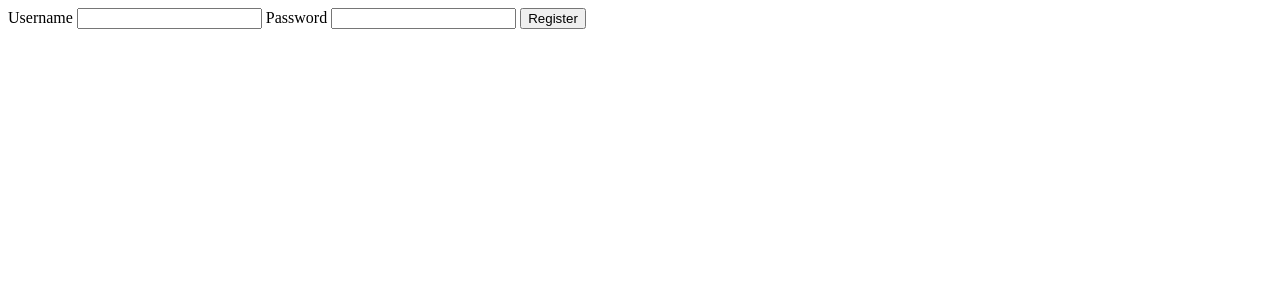
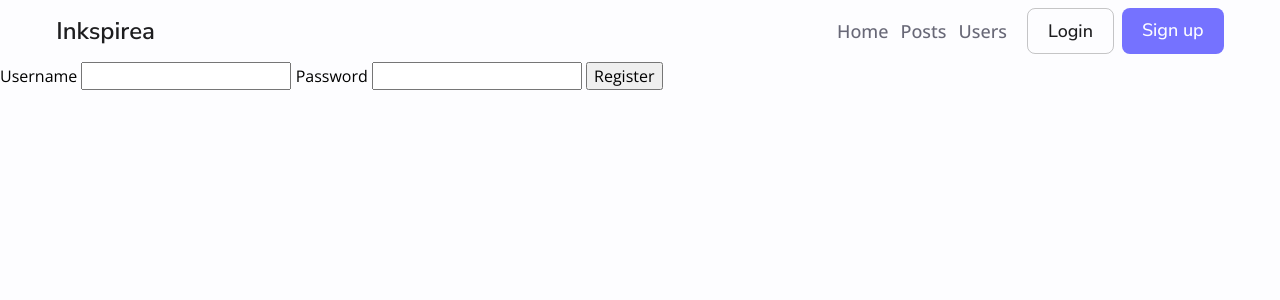
Before and after one commit to CarlosZamora14/inkspirea, a Flask app: page /auth/signup in a window 1280 px wide. Shown: the top 300 px of the page. Run offline with Flask 3, Linux system fonts and the light colour scheme.

Commit message:
add styles for the top navigation

```diff
--- a/app/static/css/styles.css
+++ b/app/static/css/styles.css
@@ -1,13 +1,18 @@
 :root {
-  --white-clr: #FEFEFF;
-  --dark-clr: #1D1D1F;
-  --gray-clr: #686877;
-  --primary-clr: #7572FF;
-  --secondary-clr: #F4FF70;
+  --white-clr: 254 254 255;
+  --light-clr: 253 253 255;
+  --light-gray-clr: 233 233 241;
+  --gray-clr: 104 104 119;
+  --dark-clr: 29 29 31;
+
+  --primary-clr: 117 114 255;
+  --secondary-clr: 244 255 112;
 
   --ff-nunito: 'Nunito Sans', sans-serif;
   --ff-opens-sans: 'Open Sans', sans-serif;
 }
+
+/* CSS Reset */
 
 html {
   box-sizing: border-box;
@@ -23,6 +28,8 @@ body {
   margin: 0;
   padding: 0;
   -webkit-font-smoothing: antialiased;
+  background-color: rgba(var(--light-clr));
+  font-family: var(--ff-opens-sans);
 }
 
 img,
@@ -56,3 +63,148 @@ h6 {
   margin: 0;
   padding: 0;
 }
+
+/* Utility classes */
+
+.visually-hidden {
+  clip: rect(0 0 0 0);
+  clip-path: inset(50%);
+  height: 1px;
+  overflow: hidden;
+  position: absolute;
+  white-space: nowrap;
+  width: 1px;
+}
+
+.container {
+  padding: 0 max(1rem, 2vw);
+}
+
+@media only screen and (min-width: 20rem) {
+  .container {
+    width: 96%;
+    max-width: 90rem;
+    padding: 0;
+    margin: 0 auto;
+  }
+}
+
+@media only screen and (min-width: 34rem) {
+  .container {
+    width: 94.8%;
+  }
+}
+
+@media only screen and (min-width: 48rem) {
+  .container {
+    width: 93.6%;
+  }
+}
+
+@media only screen and (min-width: 62rem) {
+  .container {
+    width: 92.4%;
+  }
+}
+
+@media only screen and (min-width: 76rem) {
+  .container {
+    width: 91.2%;
+  }
+}
+
+@media only screen and (min-width: 90rem) {
+  .container {
+    width: 90%;
+  }
+}
+
+.button {
+  padding: 0.625rem 1.25rem;
+  font-family: var(--ff-nunito);
+  font-weight: 500;
+  font-size: 1.125rem;
+  color: rgba(var(--dark-clr));
+  text-decoration: none;
+  border: 1px solid rgba(var(--dark-clr) / 0.25);
+  border-radius: 0.5rem;
+}
+
+.shadow {
+  box-shadow: 2px 2px 32px rgba(var(--dark-clr) / 0.1);
+}
+
+/* Header styles */
+.header {
+  padding: 0.5rem 0;
+}
+
+.header__content {
+  display: flex;
+  flex-direction: column;
+  align-items: center;
+}
+
+.header__logo {
+  font-family: var(--ff-nunito);
+  font-size: 1.5rem;
+  font-weight: 600;
+  text-decoration: none;
+  color: rgba(var(--dark-clr));
+}
+
+.nav-wrapper {
+  display: flex;
+  flex-direction: column;
+  gap: 1.25rem;
+}
+
+.navbar {}
+
+.navbar__list {
+  display: flex;
+  justify-content: center;
+  column-gap: 0.75rem;
+  list-style: none;
+  margin: 0;
+  padding: 0;
+}
+
+.navbar__list-item {}
+
+.navbar__link {
+  font-size: 1.125rem;
+  font-weight: 500;
+  color: rgba(var(--gray-clr));
+  text-decoration: none;
+}
+
+.header__buttons {
+  display: flex;
+  column-gap: 0.5rem;
+}
+
+.button--signup {
+  background-color: rgba(var(--primary-clr));
+  color: rgba(var(--light-clr));
+  border: none;
+}
+
+.hamburger-button {
+  display: none;
+}
+
+@media screen and (min-width: 48rem) {
+  .header__content {
+    flex-direction: row;
+  }
+
+  .header__logo {
+    margin-right: auto;
+  }
+
+  .nav-wrapper {
+    flex-direction: row;
+    align-items: center;
+  }
+}
--- a/app/templates/base.html
+++ b/app/templates/base.html
@@ -7,6 +7,7 @@
   <title>
     {% block title %}
     {% endblock %}
+  </title>
 
   <!-- Fonts -->
   <link rel="preconnect" href="https://fonts.googleapis.com">
@@ -16,10 +17,46 @@
     rel="stylesheet">
 
   <link rel="stylesheet" href="{{ url_for('static', filename='css/styles.css') }}">
-  </title>
 </head>
 
 <body>
+  <header class="header">
+    <div class="header__content container">
+      <a href="/" class="header__logo">
+        <span>Inkspirea</span>
+      </a>
+
+      <div class="nav-wrapper">
+        <nav class="navbar">
+          <ul class="navbar__list">
+            <li class="navbar__list-item">
+              <a href="/" class="navbar__link">Home</a>
+            </li>
+            <li class="navbar__list-item">
+              <a href="#" class="navbar__link">Posts</a>
+            </li>
+            <li class="navbar__list-item">
+              <a href="#" class="navbar__link">Users</a>
+            </li>
+          </ul>
+        </nav>
+
+        <div class="header__buttons">
+          <a href="/auth/login" class="button">
+            Login
+          </a>
+          <a href="/auth/signup" class="button button--signup">
+            Sign up
+          </a>
+        </div>
+      </div>
+
+      <div class="hamburger-button">
+        x
+      </div>
+    </div>
+  </header>
+
   {% for message in get_flashed_messages() %}
   <div class="flash">{{ message }}</div>
   {% endfor %}
```
Lines whose indentation alone changed are shown as unchanged.
